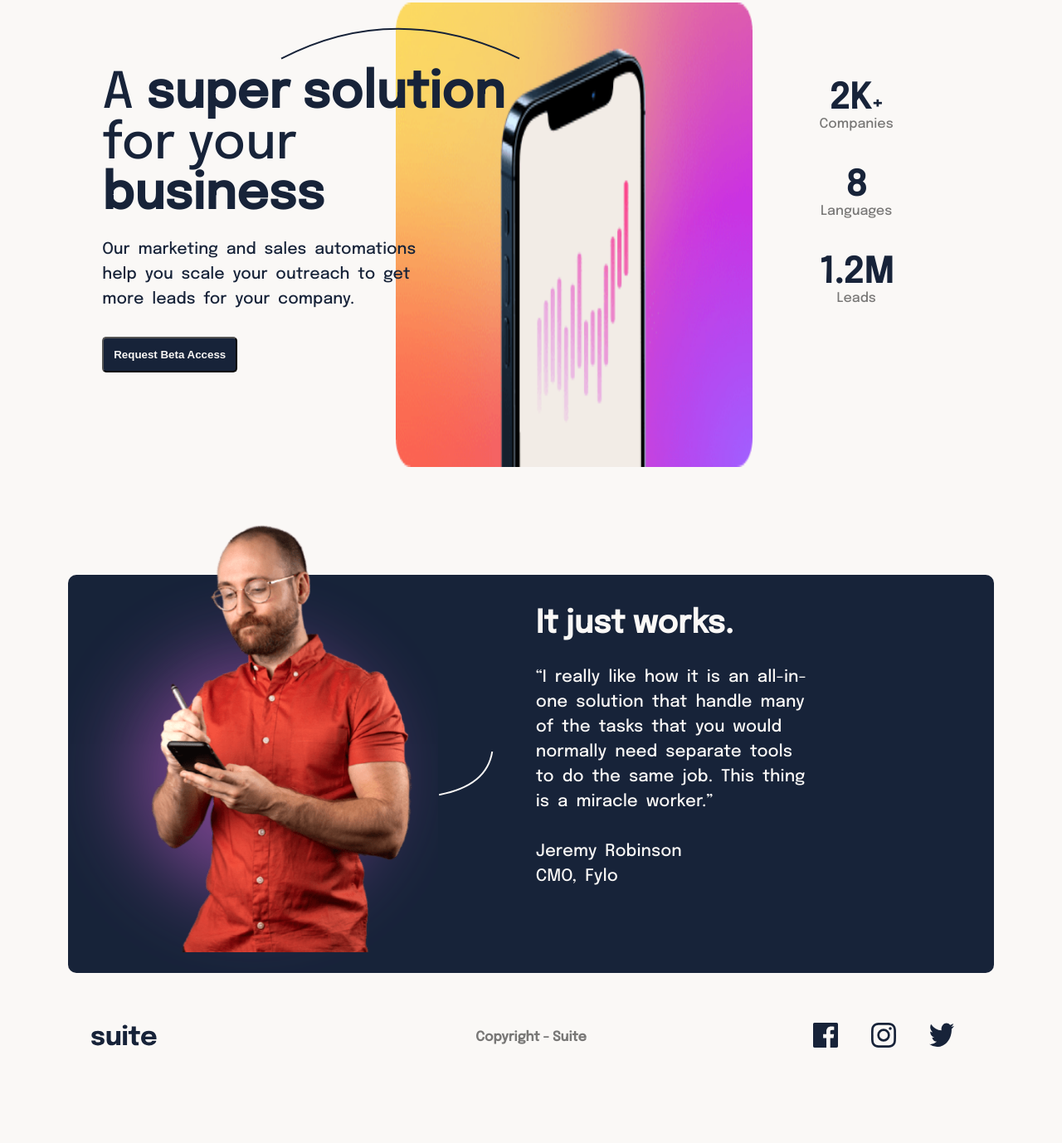
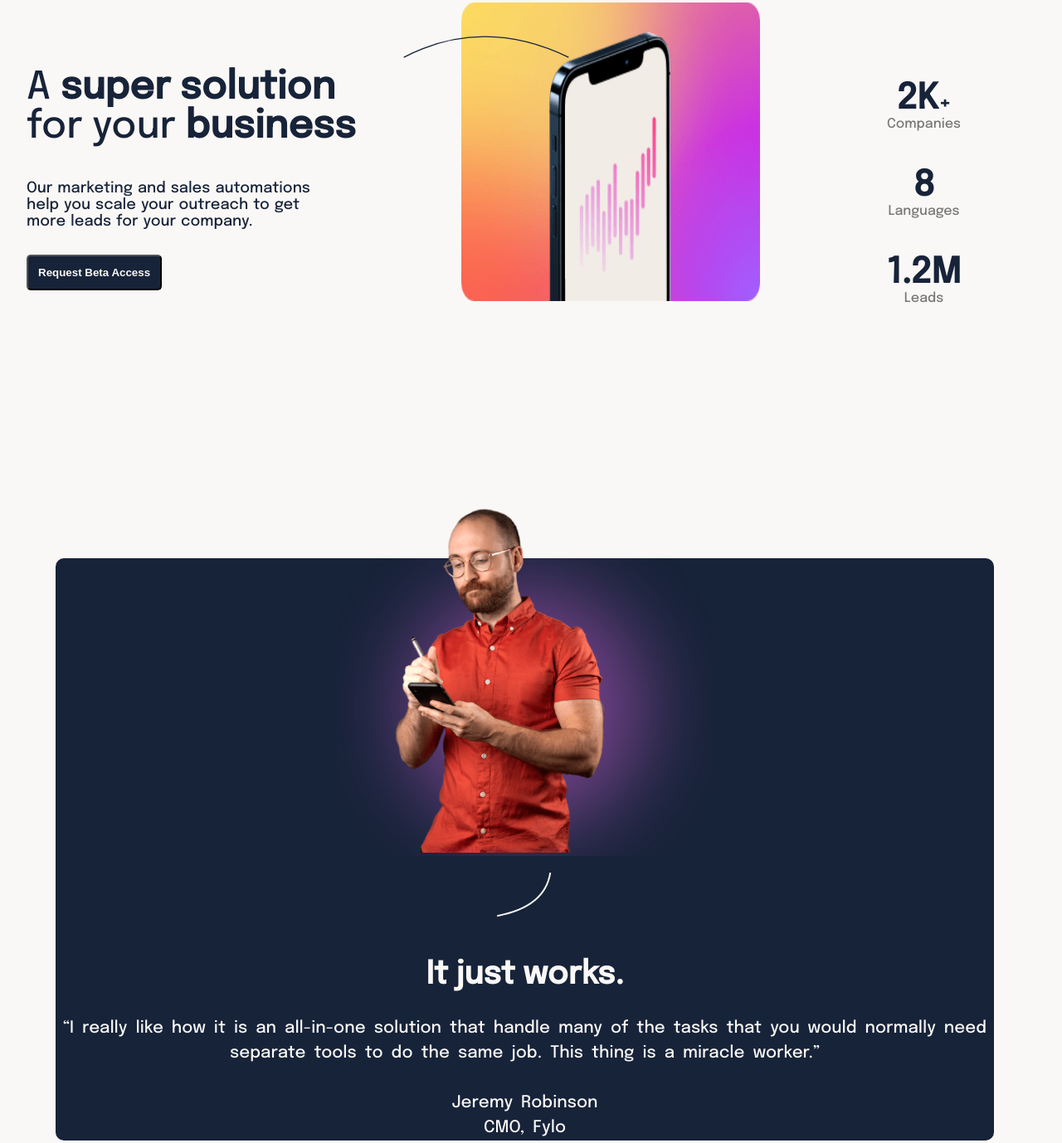
Before and after one commit to amt-felix-amoquandoh/Suite-Landing-page, a plain HTML site: page index.html in a window 1280 px wide. Shown: the part 120-1498 px from the top of the page at 83% size. Before the commit the page ends 1427 px from the top, so only its background shows below. Drawn offline with Linux system fonts and the light colour scheme.

Commit message:
Tablet view responsiveness added
This was done with the help of media queries for standard devices

```diff
--- a/css/styles.css
+++ b/css/styles.css
@@ -285,3 +285,114 @@ width: 30%;
    background-color: #787776;
    cursor: pointer;
   }
+
+   /** media queries for responsive interface **/
+ /** tablet view **/
+ @media (min-device-width: 700px)
+ and (max-device-width: 1280px)
+ and (-webkit-min-device-pixel-ratio: 1){
+   * {
+     margin: 0;
+     padding: 0;
+     box-sizing: border-box;
+ }
+
+   body{
+     background-color: rgb(250, 248, 246);
+   }
+
+   #page-wrapper{
+       width: 100%;
+   }
+
+   .container {
+    display: flex;
+    width: 95%;
+    margin: 0 auto;
+    height: auto;
+  }
+
+   .main{
+    max-height: 60vh;
+    width: 100%;
+    display: flex;
+    margin: 0 auto;
+  }
+
+  .leftArea > img{
+    width: 200px;
+    float: right;
+    margin-top: -40px;
+  }
+
+  .leftHeading{
+    font-size: 46px;
+    margin-bottom: 40px;
+    margin-top: 20px;
+    position: relative;
+  }
+
+  .leftParagragh{
+    font-size: 18px;
+    margin-bottom: 30px;
+    word-spacing: 1.5px;
+    line-height: 20px;
+  }
+
+  .mid > img {
+    height: 45vh;
+    width: 360px;
+    margin-left: -100px;
+  }
+
+  .cover{
+    margin-left: 35px;
+    background-color:#172339;
+    border-radius: 10px;
+
+    height: auto;
+    display: flex;
+    flex-direction: column;
+    justify-content: center;
+    align-items: center;
+    margin-top: 150px;
+  }
+
+  .jImage > img {
+    height: 415px;
+    margin-left: 70px;
+  }
+
+  .coverMid{
+    margin: 20px;
+  }
+
+  .coverHeading{
+    font-size: 38px;
+    text-align: center;
+    margin-bottom: 30px;
+    margin-top: 30px;
+}
+
+.coverRight{
+    width: 100%;
+}
+  .quote{
+    font-size: 20px;
+    word-spacing: 5px;
+    line-height: 30px;
+    text-align: center;
+  }
+
+  .footer{
+      margin-top: -140px;
+  }
+
+  .footIcon{
+    height: 28px;
+    width: 28px;
+  }
+
+
+
+}
```
